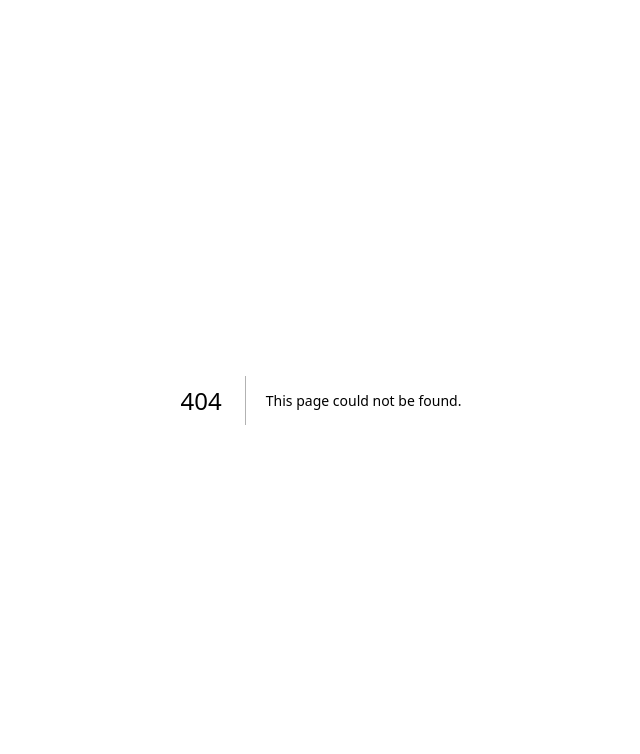
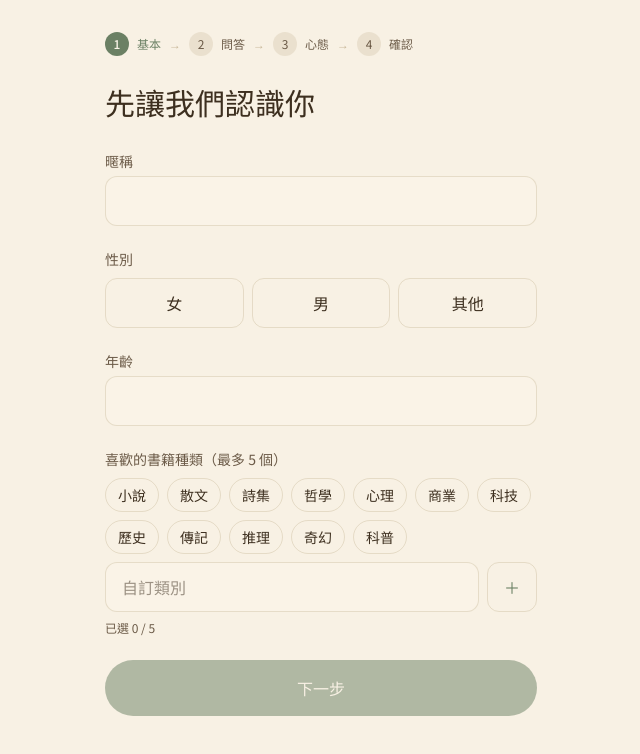
Before and after one commit to theprdating/web, a Next.js app: page /register/basic in a window 1280 px wide. Before the commit this address had no page. Shown: the top 754 px of the page, without its empty margins (319-959 px from the left). Built offline with nearby package versions, Linux system fonts and the light colour scheme.

Commit message:
feat(phase-3): registration step 1 - basic info

```diff
--- /dev/null
+++ b/app/register/basic/page.tsx
@@ -0,0 +1,79 @@
+"use client";
+import { useState } from "react";
+import { useRouter } from "next/navigation";
+import { useFolioStore } from "@/lib/store";
+import { PRESET_CATEGORIES } from "@/lib/book-categories";
+import RegisterStepper from "@/components/shared/RegisterStepper";
+import Input from "@/components/ui/Input";
+import Button from "@/components/ui/Button";
+import clsx from "clsx";
+
+export default function BasicPage() {
+  const router = useRouter();
+  const userId = useFolioStore((s) => s.currentUserId);
+  const upsertUser = useFolioStore((s) => s.upsertUser);
+  const user = useFolioStore((s) => userId ? s.users[userId] : null);
+
+  const [nickname, setNickname] = useState(user?.nickname ?? "");
+  const [gender, setGender] = useState(user?.gender ?? "");
+  const [age, setAge] = useState(user?.age || 0);
+  const [categories, setCategories] = useState<string[]>(user?.bookCategories ?? []);
+  const [customCat, setCustomCat] = useState("");
+
+  const toggleCat = (c: string) => {
+    setCategories((cs) => cs.includes(c) ? cs.filter((x) => x !== c) : (cs.length >= 5 ? cs : [...cs, c]));
+  };
+
+  const addCustom = () => {
+    const trimmed = customCat.trim();
+    if (!trimmed || categories.length >= 5 || categories.includes(trimmed)) return;
+    setCategories([...categories, trimmed]);
+    setCustomCat("");
+  };
+
+  const valid = nickname.trim() && gender && age > 0 && categories.length > 0;
+
+  const next = () => {
+    if (!user || !valid) return;
+    upsertUser({ ...user, nickname: nickname.trim(), gender, age, bookCategories: categories });
+    router.push("/register/qa");
+  };
+
+  return (
+    <>
+      <RegisterStepper current={0} />
+      <h1 className="font-display text-3xl text-walnut mb-6">先讓我們認識你</h1>
+
+      <label className="text-walnut-soft text-sm">暱稱</label>
+      <Input value={nickname} onChange={(e) => setNickname(e.target.value)} className="mb-5 mt-1" />
+
+      <label className="text-walnut-soft text-sm">性別</label>
+      <div className="grid grid-cols-3 gap-2 my-2 mb-5">
+        {["女","男","其他"].map((g) => (
+          <button key={g} onClick={() => setGender(g)} className={clsx(
+            "py-3 rounded-xl border transition-colors",
+            gender === g ? "border-sage bg-sage text-cream" : "border-tag/40 text-walnut")}>{g}</button>
+        ))}
+      </div>
+
+      <label className="text-walnut-soft text-sm">年齡</label>
+      <Input type="number" min={1} max={120} value={age || ""} onChange={(e) => setAge(parseInt(e.target.value || "0"))} className="mb-5 mt-1" />
+
+      <label className="text-walnut-soft text-sm">喜歡的書籍種類（最多 5 個）</label>
+      <div className="flex flex-wrap gap-2 my-2">
+        {PRESET_CATEGORIES.map((c) => (
+          <button key={c} onClick={() => toggleCat(c)} className={clsx(
+            "px-3 py-1.5 rounded-full border text-sm transition-colors",
+            categories.includes(c) ? "border-sage bg-sage text-cream" : "border-tag/40 text-walnut")}>{c}</button>
+        ))}
+      </div>
+      <div className="flex gap-2 mb-8">
+        <Input value={customCat} onChange={(e) => setCustomCat(e.target.value)} placeholder="自訂類別" />
+        <button onClick={addCustom} className="px-4 rounded-xl border border-tag/40 text-sage">＋</button>
+      </div>
+      <p className="text-xs text-walnut-soft -mt-6 mb-6">已選 {categories.length} / 5</p>
+
+      <Button onClick={next} disabled={!valid}>下一步</Button>
+    </>
+  );
+}
--- /dev/null
+++ b/app/register/layout.tsx
@@ -0,0 +1,4 @@
+import PageContainer from "@/components/ui/PageContainer";
+export default function Layout({ children }: { children: React.ReactNode }) {
+  return <PageContainer>{children}</PageContainer>;
+}
--- /dev/null
+++ b/components/shared/RegisterStepper.tsx
@@ -0,0 +1,16 @@
+import clsx from "clsx";
+const STEPS = ["基本", "問答", "心態", "確認"];
+export default function RegisterStepper({ current }: { current: 0|1|2|3 }) {
+  return (
+    <div className="flex items-center gap-2 text-xs text-walnut-soft mb-8">
+      {STEPS.map((s, i) => (
+        <span key={s} className={clsx("flex items-center gap-2", i === current && "text-sage font-medium")}>
+          <span className={clsx("w-6 h-6 rounded-full flex items-center justify-center",
+            i === current ? "bg-sage text-cream" : "bg-tag/30")}>{i+1}</span>
+          {s}
+          {i < STEPS.length - 1 && <span className="text-tag">→</span>}
+        </span>
+      ))}
+    </div>
+  );
+}
--- /dev/null
+++ b/lib/book-categories.ts
@@ -0,0 +1 @@
+export const PRESET_CATEGORIES = ["小說","散文","詩集","哲學","心理","商業","科技","歷史","傳記","推理","奇幻","科普"];
```
